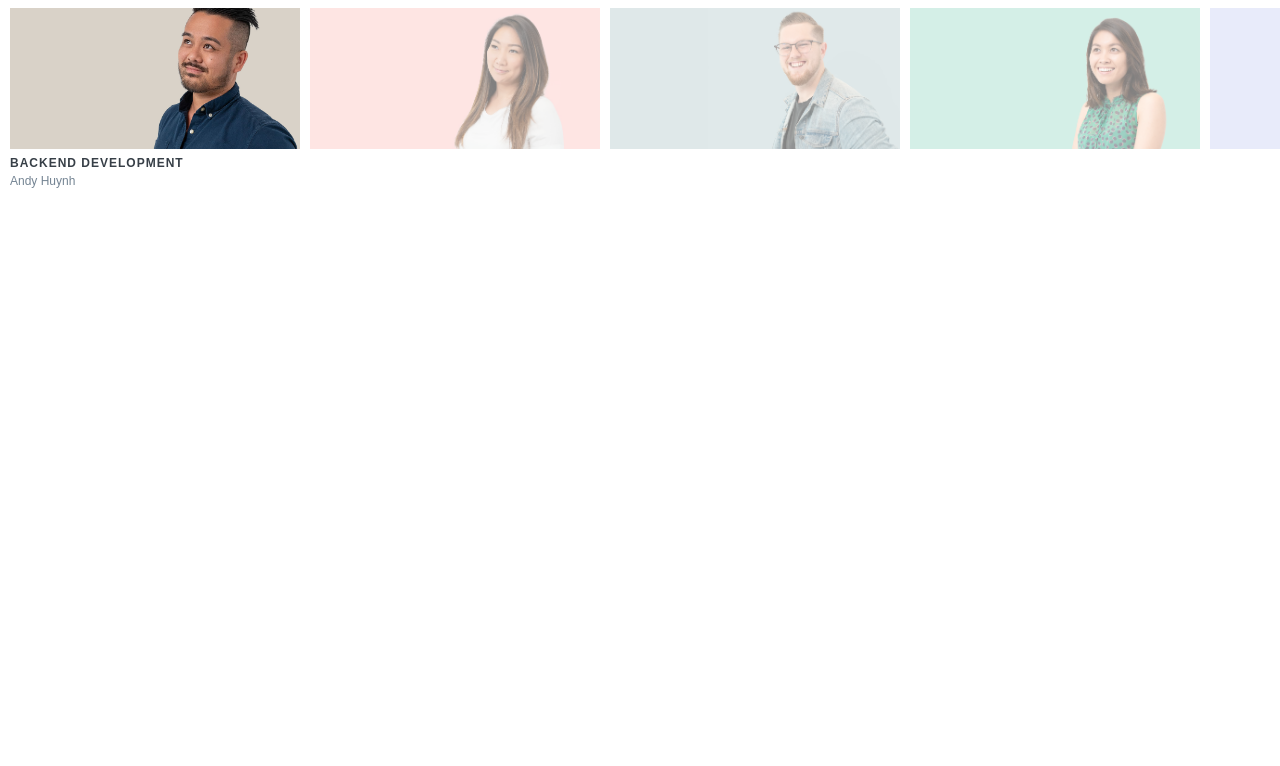
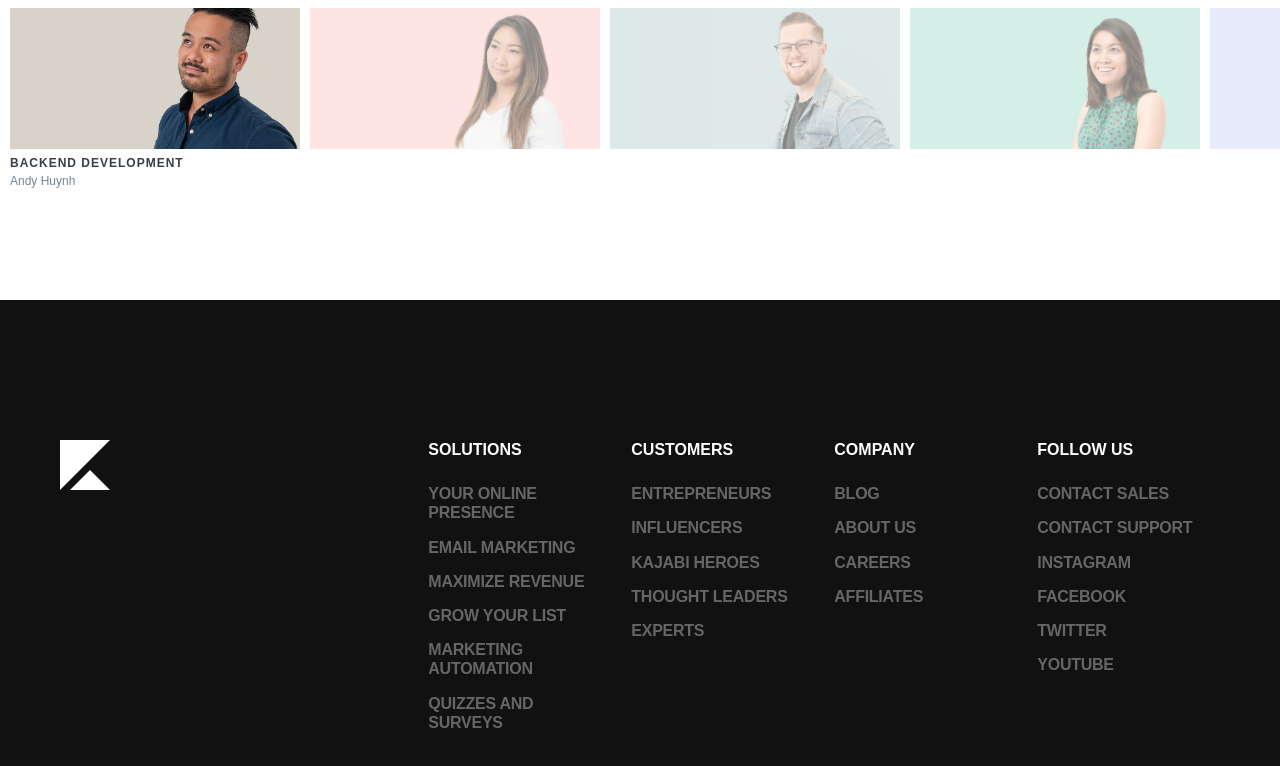
Before and after one commit to FuturaExtraBold/ssspa, a React (Create React App) app: page /entrepreneurs/andy in a window 1280 px wide. Shown: the part 602-1368 px from the top of the page. Before the commit the page ends 802 px from the top, so only its background shows below. Built offline with nearby package versions, Linux system fonts and the light colour scheme.

Commit message:
Added Footer component.

```diff
--- a/src/components/App.js
+++ b/src/components/App.js
@@ -5,6 +5,7 @@ import { PeopleData } from "../data/people";
 
 import Header from "./Header";
 import Entrepreneur from "./Entrepreneur";
+import Footer from "./Footer";
 
 class App extends Component {
   render () {
@@ -19,6 +20,7 @@ class App extends Component {
         <div className="app">
           <Header />
           { people }
+          <Footer />
         </div>
       </BrowserRouter>
     );
--- /dev/null
+++ b/src/components/Footer.js
@@ -0,0 +1,53 @@
+import React from "react";
+import { ReactComponent as KajabiLogoK } from "../assets/images/ui/kajabi_logo_k.svg";
+
+const Footer = () => {
+  return (
+    <footer className="footer">
+      <div className="footer__container">
+        <div className="footer__brand">
+          <div className="footer__logo">
+            <KajabiLogoK />
+          </div>
+        </div>
+        <div className="footer__nav">
+          <div className="footer__section">
+            <p className="footer__title">Solutions</p>
+            <a className="footer__link" href="javascript:void(0);">Your Online Presence</a>
+            <a className="footer__link" href="javascript:void(0);">Email Marketing</a>
+            <a className="footer__link" href="javascript:void(0);">Maximize Revenue</a>
+            <a className="footer__link" href="javascript:void(0);">Grow Your List</a>
+            <a className="footer__link" href="javascript:void(0);">Marketing Automation</a>
+            <a className="footer__link" href="javascript:void(0);">Quizzes and Surveys</a>
+          </div>
+          <div className="footer__section">
+            <p className="footer__title">Customers</p>
+            <a className="footer__link" href="javascript:void(0);">Entrepreneurs</a>
+            <a className="footer__link" href="javascript:void(0);">Influencers</a>
+            <a className="footer__link" href="javascript:void(0);">Kajabi Heroes</a>
+            <a className="footer__link" href="javascript:void(0);">Thought Leaders</a>
+            <a className="footer__link" href="javascript:void(0);">Experts</a>
+          </div>
+          <div className="footer__section">
+            <p className="footer__title">Company</p>
+            <a className="footer__link" href="javascript:void(0);">Blog</a>
+            <a className="footer__link" href="javascript:void(0);">About Us</a>
+            <a className="footer__link" href="javascript:void(0);">Careers</a>
+            <a className="footer__link" href="javascript:void(0);">Affiliates</a>
+          </div>
+          <div className="footer__section">
+            <p className="footer__title">Follow Us</p>
+            <a className="footer__link" href="javascript:void(0);">Contact Sales</a>
+            <a className="footer__link" href="javascript:void(0);">Contact Support</a>
+            <a className="footer__link" href="javascript:void(0);">Instagram</a>
+            <a className="footer__link" href="javascript:void(0);">Facebook</a>
+            <a className="footer__link" href="javascript:void(0);">Twitter</a>
+            <a className="footer__link" href="javascript:void(0);">YouTube</a>
+          </div>
+        </div>
+      </div>
+    </footer>
+  );
+}
+
+export default Footer;
--- a/src/components/Header.js
+++ b/src/components/Header.js
@@ -3,7 +3,7 @@ import { ReactComponent as KajabiLogo } from "../assets/images/ui/kajabi_logo.sv
 
 const Header = () => {
   return (
-    <section className="header">
+    <header className="header">
       <div className="header__container">
         <div className="header__left">
           <div className="header__logo">
@@ -20,7 +20,7 @@ const Header = () => {
           <a className="btn header__btn" href="javascript:void(0);">Get Started</a>
         </div>
       </div>
-    </section>
+    </header>
   );
 }
 
--- a/src/stylesheets/index.scss
+++ b/src/stylesheets/index.scss
@@ -17,6 +17,7 @@
 @import "components/overlay";
 @import "components/slide";
 
+@import "modules/footer";
 @import "modules/header";
 @import "modules/hero";
 @import "modules/small_carousel";
--- /dev/null
+++ b/src/stylesheets/modules/_footer.scss
@@ -0,0 +1,45 @@
+@mixin footer-text {
+  font-size: 1.6rem;
+  font-weight: 600;
+  line-height: 1.2;
+  display: block;
+  text-transform: uppercase;
+}
+
+.footer {
+  margin-top: 100px;
+  background-color: #111111;
+  &__container {
+    display: flex;
+    padding: 140px 60px;
+  }
+  &__brand {
+    flex-basis: 30%;
+  }
+  &__logo {
+    width: 50px;
+  }
+  .kajabi-logo {
+    @include logo-light;
+  }
+  &__nav {
+    display: flex;
+    flex-basis: 70%;
+    justify-content: space-around;
+  }
+  &__section {
+    flex-basis: 20%;
+  }
+  &__title {
+    @include footer-text;
+    margin-bottom: 25px;
+    color: #ffffff;
+  }
+  &__link {
+    @include footer-text;
+    margin-bottom: 15px;
+    text-decoration: none;
+    letter-spacing: -0.25px;
+    color: #666666;
+  }
+}
```
